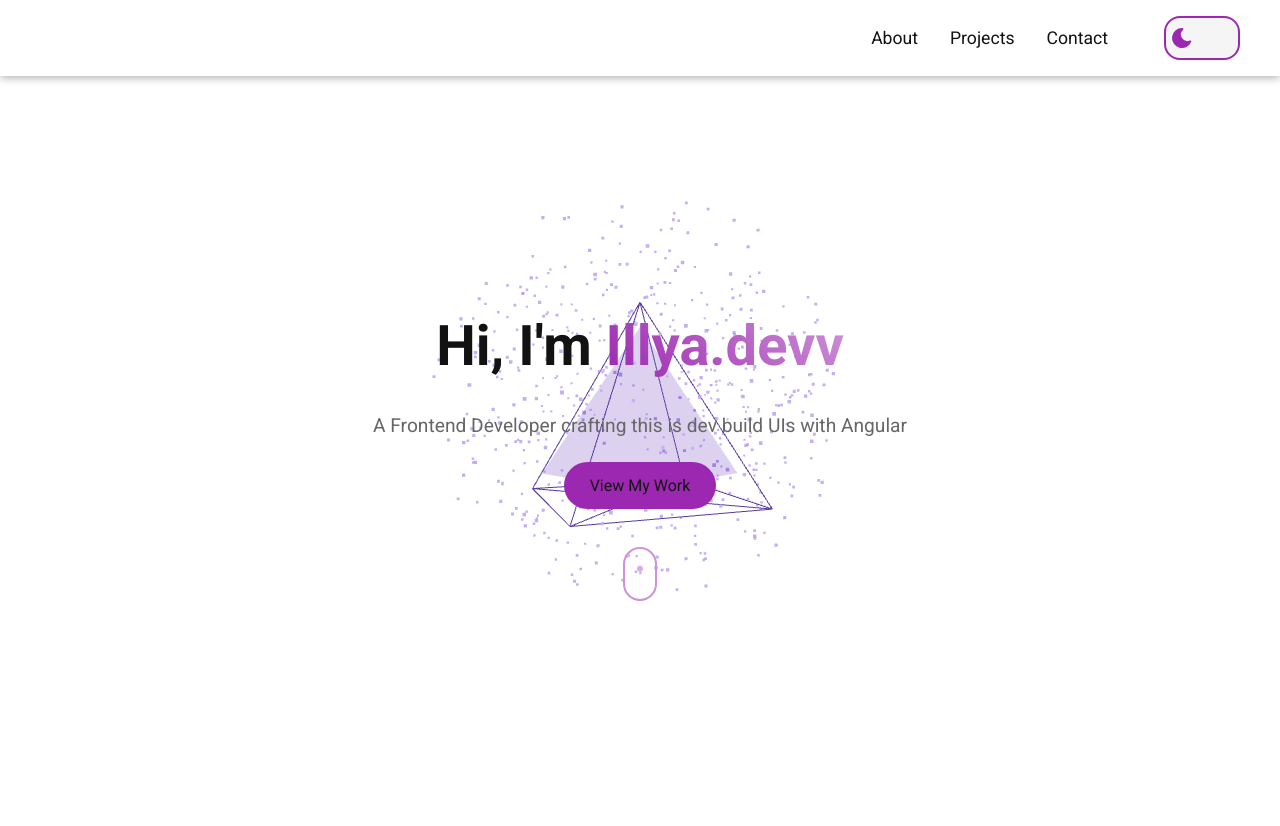
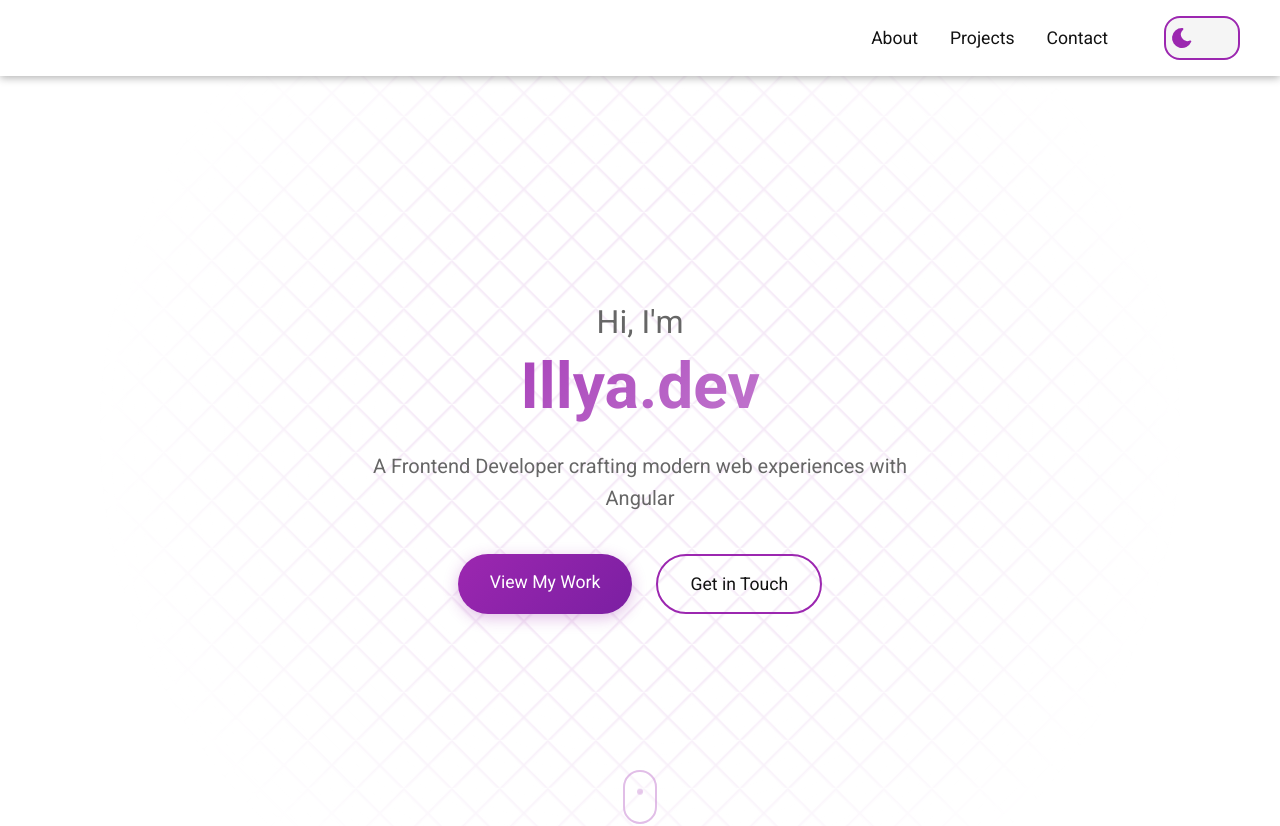
Before and after one commit to 1llyaa/illya-portfolio, an Angular app: page / in a window 1280 px wide. Shown: the top 826 px of the page. Built offline with nearby package versions, Linux system fonts and the light colour scheme.

Commit message:
remove 3d graphics from hero component

```diff
--- a/src/app/components/background-scene/background-scene.component.html
+++ /dev/null
@@ -1 +0,0 @@
-<canvas #canvas class="background-scene"></canvas>
--- a/src/app/components/background-scene/background-scene.component.scss
+++ /dev/null
@@ -1,9 +0,0 @@
-.background-scene {
-  position: fixed;
-  top: 0;
-  left: 0;
-  width: 100%;
-  height: 100%;
-  z-index: -1;
-  pointer-events: none;
-}
--- a/src/app/components/hero/hero.component.html
+++ b/src/app/components/hero/hero.component.html
@@ -1,9 +1,15 @@
-<app-background-scene></app-background-scene>
 <section id="hero" class="hero">
+  <div class="animated-background"></div>
   <div class="hero-content">
-    <h1 class="fade-in">Hi, I'm <span class="highlight">Illya.devv</span></h1>
-    <p class="fade-in-delay">A Frontend Developer crafting this is dev build UIs with Angular</p>
-    <a href="#projects" class="btn">View My Work</a>
+    <h1 class="fade-in">
+      <span class="greeting">Hi, I'm</span>
+      <span class="name highlight">Illya.dev</span>
+    </h1>
+    <p class="fade-in-delay">A Frontend Developer crafting modern web experiences with Angular</p>
+    <div class="cta-buttons fade-in-delay">
+      <a href="#projects" class="btn primary">View My Work</a>
+      <a href="#contact" class="btn secondary">Get in Touch</a>
+    </div>
   </div>
   <div class="scroll-down">
     <span></span>
--- a/src/app/components/hero/hero.component.scss
+++ b/src/app/components/hero/hero.component.scss
@@ -7,34 +7,22 @@
   text-align: center;
   position: relative;
   padding: 2rem;
-  background: transparent;
   overflow: hidden;
+  background-color: var(--bg-primary);
 
-  .background-gallery {
+  .animated-background {
     position: absolute;
     top: 0;
     left: 0;
     width: 100%;
     height: 100%;
-    z-index: 0;
-
-    .gallery-image {
-      position: absolute;
-      top: 0;
-      left: 100%;
-      width: 100%;
-      height: 100%;
-      background-size: cover;
-      background-position: center;
-      transition: left 0.8s ease-in-out;
-
-      &.active {
-        left: 0;
-      }
-
-      &.previous {
-        left: -100%;
-      }
+    opacity: 0.1;
+    background:
+      linear-gradient(45deg, transparent 45%, var(--accent-primary) 49%, transparent 51%),
+      linear-gradient(-45deg, transparent 45%, var(--accent-primary) 49%, transparent 51%);
+    background-size: 3em 3em;
+    background-position: 0 0;
+    animation: slide 15s linear infinite;
 
     &::after {
       content: '';
@@ -43,8 +31,7 @@
       left: 0;
       width: 100%;
       height: 100%;
-        background: rgba(0, 0, 0, 0.5);
-      }
+      background: radial-gradient(circle at center, transparent 30%, var(--bg-primary) 70%);
     }
   }
 
@@ -52,16 +39,26 @@
     position: relative;
     z-index: 1;
     max-width: 800px;
+    padding: 0 1rem;
 
     h1 {
-      font-size: 3.5rem;
+      font-size: 4rem;
       font-weight: 700;
-      margin-bottom: 1rem;
-      color: var(--text-primary);
+      margin-bottom: 1.5rem;
+      display: flex;
+      flex-direction: column;
+      gap: 0.5rem;
+      line-height: 1.2;
 
-      .highlight {
+      .greeting {
+        font-size: 2rem;
+        color: var(--text-secondary);
+        font-weight: 400;
+      }
+
+      .name {
         color: var(--accent-primary);
-        background: linear-gradient(45deg, var(--accent-primary), var(--accent-light));
+        background: linear-gradient(135deg, var(--accent-primary), var(--accent-light));
         -webkit-background-clip: text;
         -webkit-text-fill-color: transparent;
         background-clip: text;
@@ -69,32 +66,81 @@
     }
 
     p {
-      font-size: 1.2rem;
+      font-size: 1.25rem;
       color: var(--text-secondary);
-      margin-bottom: 2rem;
+      margin-bottom: 2.5rem;
+      max-width: 600px;
+      margin-left: auto;
+      margin-right: auto;
     }
 
+    .cta-buttons {
+      display: flex;
+      gap: 1.5rem;
+      justify-content: center;
+      flex-wrap: wrap;
+
       .btn {
-      background: var(--accent-primary);
-      color: var(--text-primary);
-      padding: 0.75rem 1.5rem;
+        padding: 0.875rem 2rem;
         border-radius: 30px;
+        font-size: 1.1rem;
         text-decoration: none;
         transition: all 0.3s ease;
-      border: 2px solid transparent;
+        position: relative;
+        overflow: hidden;
+
+        &::before {
+          content: '';
+          position: absolute;
+          top: 50%;
+          left: 50%;
+          width: 0;
+          height: 0;
+          background: rgba(255, 255, 255, 0.1);
+          border-radius: 50%;
+          transform: translate(-50%, -50%);
+          transition: width 0.6s ease, height 0.6s ease;
+        }
 
         &:hover {
+          transform: translateY(-2px);
+
+          &::before {
+            width: 300px;
+            height: 300px;
+          }
+        }
+
+        &.primary {
+          background: linear-gradient(135deg, var(--accent-primary), var(--accent-secondary));
+          color: white;
+          box-shadow: 0 4px 15px rgba(156, 39, 176, 0.3);
+
+          &:hover {
+            box-shadow: 0 6px 25px rgba(156, 39, 176, 0.4);
+          }
+        }
+
+        &.secondary {
           background: transparent;
-        border-color: var(--accent-primary);
-        transform: translateY(-2px);
+          color: var(--text-primary);
+          border: 2px solid var(--accent-primary);
+
+          &:hover {
+            border-color: var(--accent-light);
+            color: var(--accent-light);
+          }
+        }
       }
     }
   }
 
   .scroll-down {
-    position: relative;
+    position: absolute;
+    bottom: 2rem;
+    left: 50%;
+    transform: translateX(-50%);
     z-index: 1;
-    margin-top: 3rem;
 
     span {
       display: inline-block;
@@ -103,6 +149,12 @@
       border: 2px solid var(--accent-light);
       border-radius: 25px;
       position: relative;
+      opacity: 0.6;
+      transition: opacity 0.3s ease;
+
+      &:hover {
+        opacity: 1;
+      }
 
       &::before {
         content: '';
@@ -120,6 +172,15 @@
   }
 }
 
+@keyframes slide {
+  0% {
+    background-position: 0 0;
+  }
+  100% {
+    background-position: 3em 3em;
+  }
+}
+
 @keyframes scroll {
   0% { transform: translate(-50%, 0); opacity: 1; }
   50% { transform: translate(-50%, 15px); opacity: 0.5; }
@@ -128,12 +189,12 @@
 
 .fade-in {
   opacity: 0;
-  animation: fadeIn 1.5s ease forwards;
+  animation: fadeIn 1s ease forwards;
 }
 
 .fade-in-delay {
   opacity: 0;
-  animation: fadeIn 2s ease 0.5s forwards;
+  animation: fadeIn 1s ease 0.3s forwards;
 }
 
 @keyframes fadeIn {
@@ -146,3 +207,32 @@
     transform: translateY(0);
   }
 }
+
+// Responsive design
+@media (max-width: 768px) {
+  .hero {
+    .hero-content {
+      h1 {
+        font-size: 3rem;
+
+        .greeting {
+          font-size: 1.5rem;
+        }
+      }
+
+      p {
+        font-size: 1.1rem;
+      }
+
+      .cta-buttons {
+        flex-direction: column;
+        gap: 1rem;
+
+        .btn {
+          width: 100%;
+          text-align: center;
+        }
+      }
+    }
+  }
+}
--- a/src/app/components/hero/hero.component.ts
+++ b/src/app/components/hero/hero.component.ts
@@ -1,12 +1,11 @@
 import { Component } from '@angular/core';
 import { CommonModule } from '@angular/common';
-import { BackgroundSceneComponent } from '../background-scene/background-scene.component';
 
 @Component({
   selector: 'app-hero',
   standalone: true,
-  imports: [CommonModule, BackgroundSceneComponent],
+  imports: [CommonModule],
   templateUrl: './hero.component.html',
-  styleUrl: './hero.component.scss'
+  styleUrls: ['./hero.component.scss']
 })
 export class HeroComponent {}
```
Also changed, not shown: src/app/components/background-scene/background-scene.component.ts (deleted, +0 -189 lines), 1 other file (tests, documents, lock files or other folders). Lines whose indentation alone changed are shown as unchanged.
